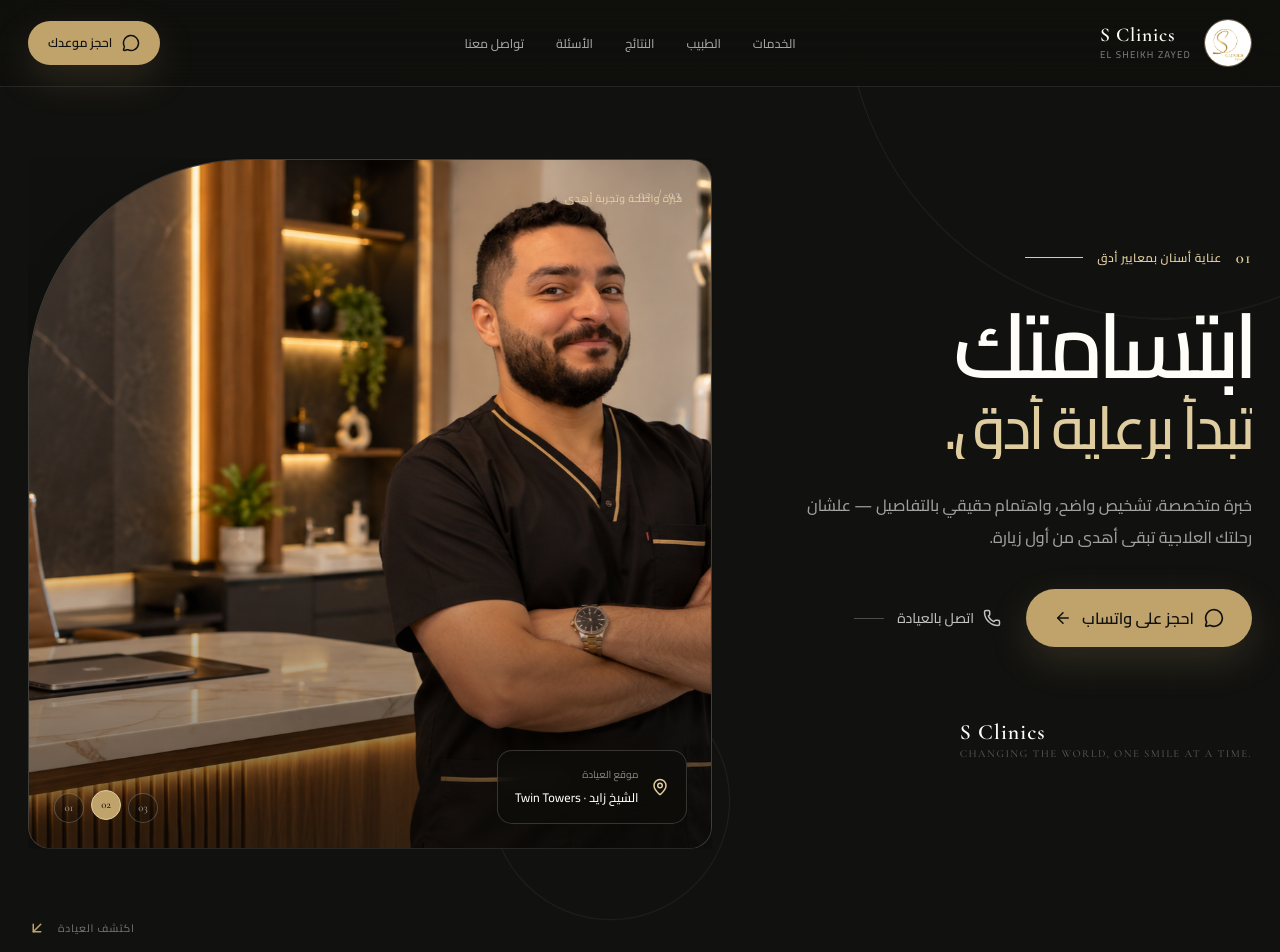
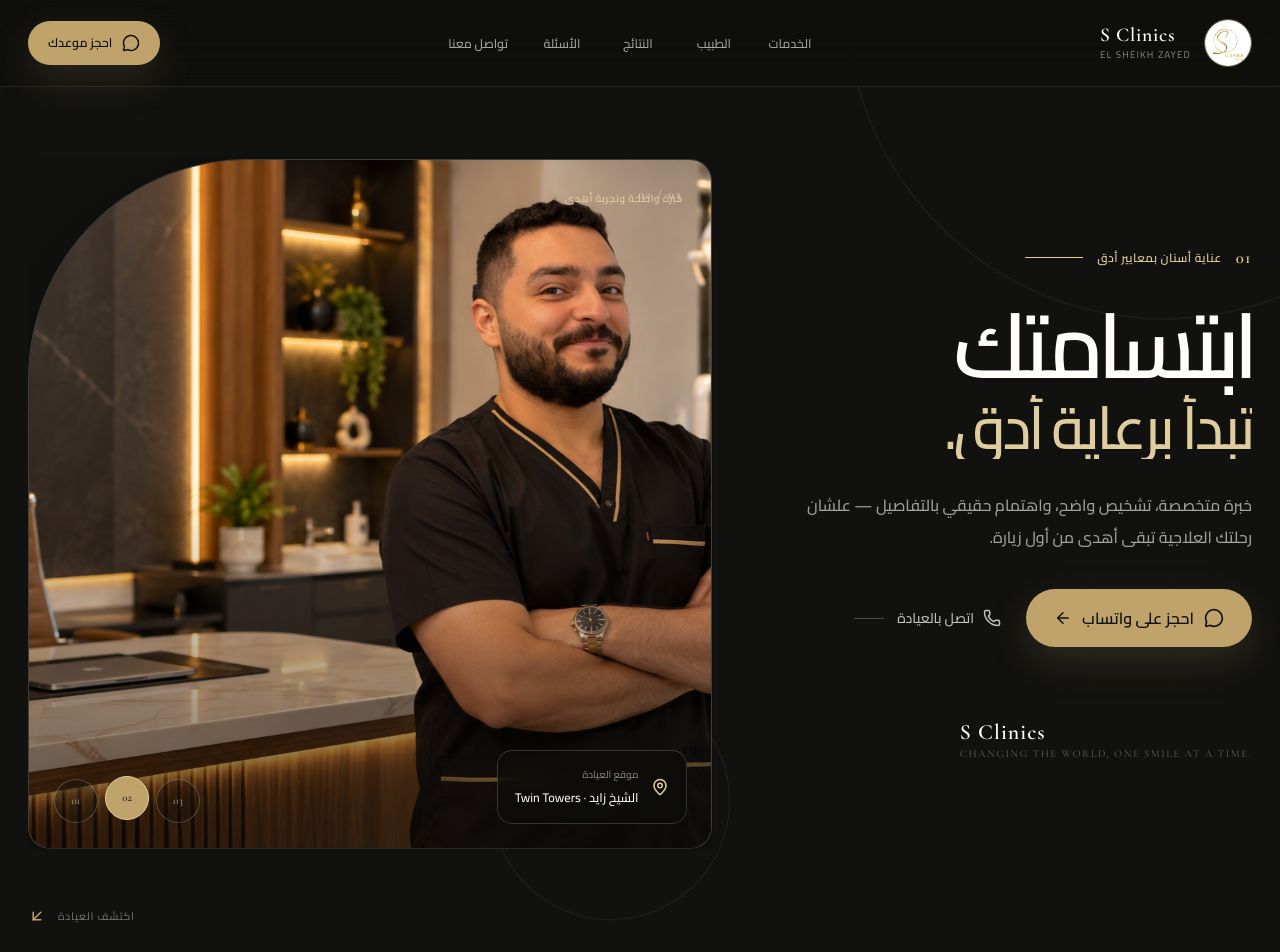
Before and after one commit to Omar-Abdelrady/s-clinics-cairo, a Next.js app: page / in a window 1280 px wide. Shown: the top 952 px of the page. Built offline with nearby package versions, Linux system fonts and the light colour scheme.

Commit message:
fix(ui): improve responsive touch targets

```diff
--- a/app/globals.css
+++ b/app/globals.css
@@ -38,13 +38,13 @@ img { display: block; max-width: 100%; }
 
 .site-header { position: fixed; inset: 0 0 auto; z-index: 100; border-bottom: 1px solid rgba(255,255,255,.09); background: rgba(15,15,13,.76); backdrop-filter: blur(22px) saturate(130%); }
 .header-inner { min-height: 86px; display: flex; align-items: center; gap: 30px; }
-.brand { display: inline-flex; align-items: center; gap: 13px; flex: 0 0 auto; color: var(--paper); }
+.brand { min-height: 44px; display: inline-flex; align-items: center; gap: 13px; flex: 0 0 auto; color: var(--paper); }
 .brand-logo { width: 48px; height: 48px; border: 1px solid rgba(191,163,107,.5); border-radius: 50%; object-fit: cover; }
 .brand-copy { display: grid; direction: ltr; line-height: 1; }
 .brand-copy strong { font-family: var(--font-editorial); font-size: 1.22rem; font-weight: 600; letter-spacing: .04em; }
 .brand-copy small { margin-top: 5px; color: rgba(255,255,255,.46); font-family: var(--font-body); font-size: .61rem; letter-spacing: .12em; text-transform: uppercase; }
 .desktop-nav { display: flex; align-items: center; justify-content: center; gap: clamp(22px, 2.5vw, 38px); margin-inline: auto; }
-.desktop-nav a { position: relative; padding-block: 14px; color: rgba(255,255,255,.62); font-size: .78rem; font-weight: 500; transition: color 220ms ease; }
+.desktop-nav a { position: relative; min-inline-size: 44px; display: inline-flex; align-items: center; justify-content: center; padding-block: 14px; color: rgba(255,255,255,.62); font-size: .78rem; font-weight: 500; transition: color 220ms ease; }
 .desktop-nav a::after { content: ""; position: absolute; inset: auto 0 7px; height: 1px; background: var(--champagne); transform: scaleX(0); transform-origin: right; transition: transform 360ms var(--ease-out); }
 .desktop-nav a:hover { color: var(--paper); }
 .desktop-nav a:hover::after { transform: scaleX(1); }
@@ -105,9 +105,9 @@ img { display: block; max-width: 100%; }
 .hero-slide-eyebrow { position: absolute; z-index: 2; inset-block-start: 28px; inset-inline-start: 29px; color: var(--champagne-light); font-size: .65rem; font-weight: 600; letter-spacing: .04em; }
 .hero-image-index { position: absolute; inset-block-start: 27px; inset-inline-end: 29px; direction: ltr; color: rgba(255,255,255,.66); font-family: var(--font-editorial); font-size: .72rem; letter-spacing: .18em; }
 .hero-carousel-controls { position: absolute; z-index: 3; inset-inline-start: 25px; inset-block-end: 25px; display: flex; align-items: center; gap: 7px; direction: ltr; }
-.hero-carousel-dot { width: 30px; height: 30px; display: grid; place-items: center; border: 1px solid rgba(255,255,255,.22); border-radius: 50%; background: rgba(14,13,11,.32); color: rgba(255,255,255,.54); font-family: var(--font-editorial); font-size: .68rem; cursor: pointer; transition: border-color 260ms ease, color 260ms ease, background 260ms ease, transform 260ms var(--ease-out); }
+.hero-carousel-dot { width: 44px; height: 44px; display: grid; place-items: center; border: 1px solid rgba(255,255,255,.22); border-radius: 50%; background: rgba(14,13,11,.32); color: rgba(255,255,255,.54); font-family: var(--font-editorial); font-size: .68rem; cursor: pointer; transition: border-color 260ms ease, color 260ms ease, background 260ms ease, transform 260ms var(--ease-out); }
 .hero-carousel-dot:hover, .hero-carousel-dot[aria-current="true"] { border-color: var(--champagne-light); background: var(--champagne); color: var(--ink); transform: translateY(-3px); }
-.scroll-cue { position: absolute; z-index: 4; inset-inline-end: max(28px,calc((100vw - var(--container))/2)); inset-block-end: 32px; display: flex; align-items: center; gap: 12px; color: rgba(255,255,255,.4); font-size: .67rem; letter-spacing: .07em; }
+.scroll-cue { position: absolute; z-index: 4; inset-inline-end: max(28px,calc((100vw - var(--container))/2)); inset-block-end: 32px; min-height: 44px; display: flex; align-items: center; gap: 12px; color: rgba(255,255,255,.4); font-size: .67rem; letter-spacing: .07em; }
 .scroll-cue svg { color: var(--champagne); animation: cue-move 1.8s ease-in-out infinite; }
 
 .proof-section { border-bottom: 1px solid var(--line); background: var(--paper); }
@@ -206,7 +206,7 @@ img { display: block; max-width: 100%; }
 .location-panel small { color: rgba(255,255,255,.42); font-size: .65rem; }
 .location-panel h3 { margin: 7px 0 0; direction: ltr; font-family: var(--font-editorial); font-size: 2.25rem; font-weight: 500; text-align: right; }
 .location-panel p { margin: 14px 0 0; color: rgba(255,255,255,.52); font-size: .8rem; line-height: 1.8; }
-.location-panel a { display: inline-flex; align-items: center; gap: 8px; margin-top: 24px; color: var(--champagne-light); font-size: .78rem; font-weight: 600; }
+.location-panel a { min-height: 44px; display: inline-flex; align-items: center; gap: 8px; margin-top: 24px; padding-block: 8px; color: var(--champagne-light); font-size: .78rem; font-weight: 600; }
 
 .site-footer { padding-block: 60px 26px; background: #0b0b0a; color: var(--paper); }
 .footer-main { display: grid; grid-template-columns: 1fr auto auto; align-items: center; gap: 42px; }
@@ -217,7 +217,7 @@ img { display: block; max-width: 100%; }
 .footer-brand small { margin-top: 3px; color: rgba(255,255,255,.34); font-family: var(--font-editorial); font-size: .66rem; letter-spacing: .07em; }
 .footer-main > p { margin: 0; color: rgba(255,255,255,.38); font-size: .74rem; }
 .footer-links { display: flex; gap: 9px; }
-.footer-links a { width: 43px; height: 43px; display: grid; place-items: center; border: 1px solid rgba(255,255,255,.11); border-radius: 50%; color: rgba(255,255,255,.65); transition: transform 260ms var(--ease-out), border-color 260ms ease, color 260ms ease; }
+.footer-links a { width: 44px; height: 44px; display: grid; place-items: center; border: 1px solid rgba(255,255,255,.11); border-radius: 50%; color: rgba(255,255,255,.65); transition: transform 260ms var(--ease-out), border-color 260ms ease, color 260ms ease; }
 .footer-links a:hover { transform: translateY(-3px); border-color: var(--champagne); color: var(--champagne-light); }
 .footer-bottom { display: flex; justify-content: space-between; gap: 22px; margin-top: 40px; padding-top: 21px; border-top: 1px solid rgba(255,255,255,.08); color: rgba(255,255,255,.27); font-size: .63rem; }
 .footer-rating { display: inline-flex; align-items: center; gap: 5px; direction: ltr; color: var(--champagne); }
@@ -307,7 +307,7 @@ img { display: block; max-width: 100%; }
   .services-image { min-height: 510px; border-radius: 14px 14px 90px 14px; }
   .service-row { grid-template-columns: 34px minmax(0,1fr) 42px; gap: 11px; padding-block: 28px; }
   .service-row:hover { padding-inline: 8px; }
-  .service-row > a { width: 40px; height: 40px; }
+  .service-row > a { width: 44px; height: 44px; }
   .service-content p { font-size: .82rem; }
   .doctor-layout { gap: 62px; }
   .doctor-photo { min-height: 430px; border-radius: 16px 90px 16px 16px; }
```
